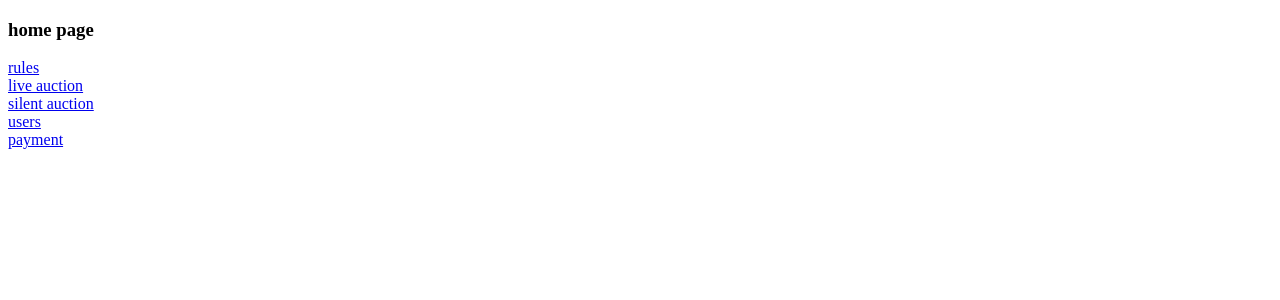
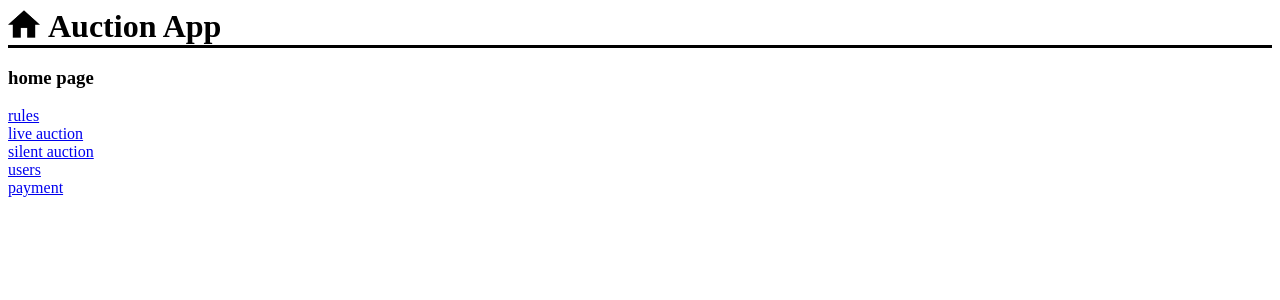
Before and after one commit to bentaylor238/AuctionApplication, a Django app: page / in a window 1280 px wide. Shown: the top 300 px of the page. Run offline with Django 3.2, Linux system fonts and the light colour scheme.

Commit message:
addedbase templating system and home link

```diff
--- /dev/null
+++ b/auction_app/static/css/style.css
@@ -0,0 +1,20 @@
+#homeIcon{
+    width: 2em;
+    height: 2em;
+}
+
+.flex-row{
+    display: flex;
+    flex-direction: row;
+}
+
+header{
+    margin-top: .5em;
+    margin-bottom: 1em;
+    border-bottom-style: solid;
+}
+.header{
+    margin-top: 0;
+    margin-bottom: 0;
+    margin-right: .5em;
+}
--- /dev/null
+++ b/auction_app/templates/base.html
@@ -0,0 +1,19 @@
+{% load static %}
+<!DOCTYPE html>
+<head>
+    <link rel="stylesheet" type="text/css" href="{% static "css/style.css" %}"
+    {% block headerTag %}
+    {% endblock %}
+</head>
+<body>
+    <header class="flex-row">
+        {% if not loginPage %}
+        <a href="{% url "home" %}" class="header">
+            <img src="{% static "img/homeIcon.png" %}" alt="home" id="homeIcon"/>
+        </a>
+        {% endif %}
+        <h1 class="header">Auction App</h1>
+    </header>
+    {% block content %}
+    {% endblock %}
+</body>
--- a/auction_app/templates/home.html
+++ b/auction_app/templates/home.html
@@ -1,8 +1,5 @@
-<!DOCTYPE html>
-<head>
-
-</head>
-<body>
+{% extends 'base.html' %}
+{% block content %}
     <h3> home page </h3>
     {% if admin %}
         {% comment %} Admin {% endcomment %}
@@ -17,5 +14,4 @@
         <a href="{% url "live" %}"/> live auction</a> <br>
         <a href="{% url "silent" %}"/> silent auction</a> <br>
     {% endif %}
-
-</body>
+{% endblock %}
--- a/auction_app/views.py
+++ b/auction_app/views.py
@@ -10,7 +10,7 @@ def live(request):
     return render(request, 'live.html', context)
 
 def login(request):
-    context={}#data to send to the html page goes here
+    context={'loginPage': True}#data to send to the html page goes here
     return render(request, 'login.html', context)
 
 def payment(request):
```
Also changed, not shown: auction_app/templates/live.html (+3 -7 lines), auction_app/templates/login.html (+3 -7 lines), auction_app/templates/payment.html (+3 -7 lines), auction_app/templates/rules.html (+3 -7 lines), auction_app/templates/silent.html (+3 -7 lines), auction_app/templates/users.html (+3 -7 lines), auction_app/static/img/homeIcon.png (added).
